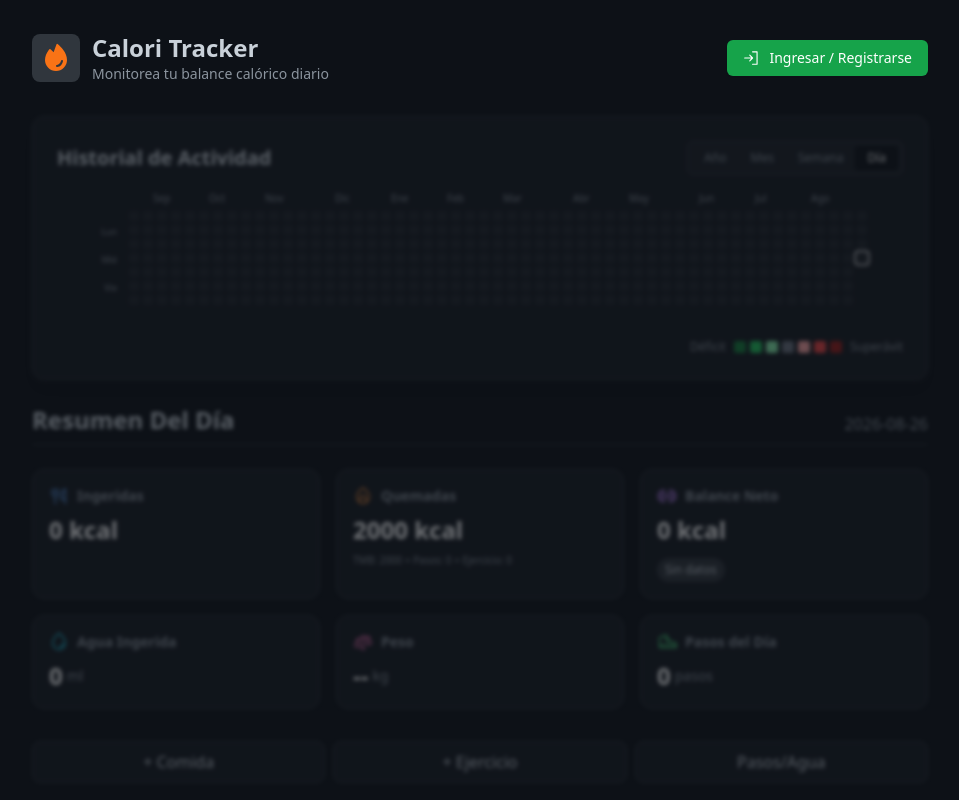
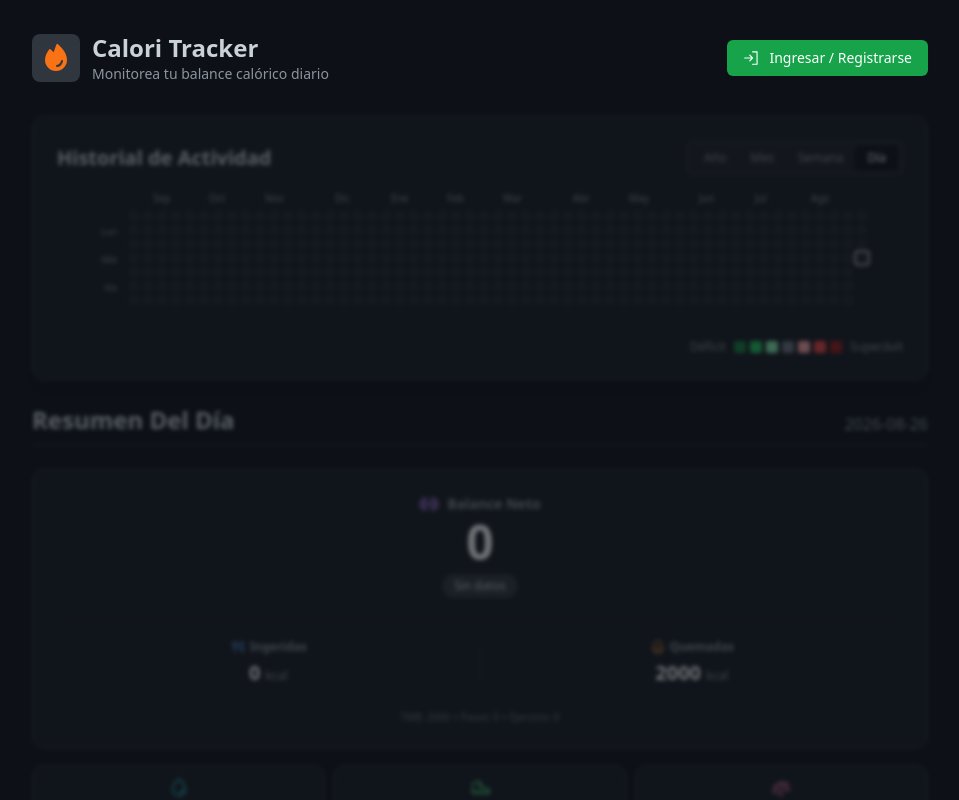
Before and after one commit to MateoLitrenta/calori-tracker, a React (Vite) app: page / in a window 1280 px wide. Shown: the top 800 px of the page, without its empty margins (160-1119 px from the left). Built offline with nearby package versions, Linux system fonts and the light colour scheme.

Commit message:
style: redesign summary layout to optimize vertical space with hero card and compact habits grid

```diff
--- a/src/components/DailyPanel.tsx
+++ b/src/components/DailyPanel.tsx
@@ -205,45 +205,55 @@ const DailyPanel: React.FC<DailyPanelProps> = ({ record, dateStr, onUpdateRecord
       </div>
 
       {/* Summary Cards */}
-      <div className="grid grid-cols-2 md:grid-cols-3 gap-4">
-        <div className="bg-github-card border border-github-border p-4 rounded-xl flex flex-col gap-2">
-          <div className="flex items-center gap-2 text-github-muted text-sm font-semibold">
-            <ForkKnife size={20} className="text-blue-400" /> Ingeridas
+      <div className="flex flex-col gap-4">
+        {/* Hero Card de Calorías */}
+        <div className="bg-github-card border border-github-border rounded-xl p-4 md:p-6 flex flex-col items-center gap-4">
+          <div className="flex flex-col items-center text-center">
+            <div className="flex items-center gap-2 text-github-muted text-sm font-semibold mb-1">
+              <Barbell size={20} className="text-purple-400" /> Balance Neto
+            </div>
+            <div className="text-4xl md:text-5xl font-bold text-white mb-2">
+              {balance !== null ? (balance > 0 ? `+${balance}` : balance) : 0}
+            </div>
+            <div className={`text-xs px-3 py-1 rounded-full font-medium ${getPillColor(balance)}`}>
+              {balanceLabel || 'Mantenimiento'}
+            </div>
           </div>
-          <div className="text-2xl font-bold text-white">{ingested} kcal</div>
-        </div>
 
-        <div className="bg-github-card border border-github-border p-4 rounded-xl flex flex-col gap-2">
-          <div className="flex items-center gap-2 text-github-muted text-sm font-semibold">
-            <Flame size={20} className="text-orange-400" /> Quemadas
+          <div className="w-full flex justify-between md:justify-around items-center border-t border-github-border/30 pt-4 mt-2">
+            <div className="flex flex-col items-center gap-1 flex-1">
+              <div className="flex items-center gap-1 text-github-muted text-xs font-semibold">
+                <ForkKnife size={16} className="text-blue-400" /> Ingeridas
+              </div>
+              <div className="text-xl font-bold text-white">{ingested} <span className="text-xs font-normal text-github-muted">kcal</span></div>
+            </div>
+
+            <div className="h-10 w-px bg-github-border/50"></div>
+
+            <div className="flex flex-col items-center gap-1 flex-1">
+              <div className="flex items-center gap-1 text-github-muted text-xs font-semibold">
+                <Flame size={16} className="text-orange-400" /> Quemadas
+              </div>
+              <div className="text-xl font-bold text-white">{Math.round(burned)} <span className="text-xs font-normal text-github-muted">kcal</span></div>
+            </div>
           </div>
-          <div className="text-2xl font-bold text-white">{Math.round(burned)} kcal</div>
+
           {!isGroup && (
-            <div className="text-[10px] text-github-muted leading-tight">
+            <div className="text-[10px] text-github-muted leading-tight text-center mt-2 max-w-xs opacity-75">
               TMB: {currentBMR} + Pasos: {Math.round(currentRecord.steps * 0.04)} + Ejercicio: {currentRecord.workouts.reduce((s,w)=>s+w.calories,0)}
             </div>
           )}
         </div>
 
-        <div className="bg-github-card border border-github-border p-4 rounded-xl flex flex-col gap-2 col-span-2 md:col-span-1">
-          <div className="flex items-center gap-2 text-github-muted text-sm font-semibold">
-            <Barbell size={20} className="text-purple-400" /> Balance Neto
-          </div>
-          <div className="text-2xl font-bold text-white">
-            {balance !== null ? (balance > 0 ? `+${balance}` : balance) : 0} kcal
-          </div>
-          <div className={`text-xs px-2 py-1 rounded-full w-max mt-1 font-medium ${getPillColor(balance)}`}>
-            {balanceLabel || 'Mantenimiento'}
-          </div>
-        </div>
-
+        {/* Hábitos Compactos */}
         {!isGroup && (
-          <>
-            <div className="bg-github-card border border-github-border p-4 rounded-xl flex flex-col gap-2 col-span-1 md:col-span-1">
-              <div className="flex items-center gap-2 text-github-muted text-sm font-semibold">
-                <Drop size={20} className="text-cyan-400" /> Agua Ingerida
+          <div className="grid grid-cols-3 gap-2">
+            <div className="bg-github-card border border-github-border p-3 rounded-xl flex flex-col items-center text-center justify-between gap-2">
+              <div className="flex flex-col items-center gap-1">
+                <Drop size={20} className="text-cyan-400" />
+                <span className="text-[10px] uppercase tracking-wider font-semibold text-github-muted">Agua</span>
               </div>
-              <div className="text-2xl font-bold text-white flex items-center gap-1">
+              <div className="text-lg md:text-xl font-bold text-white flex flex-col md:flex-row items-center gap-1">
                 {isEditingWater ? (
                   <input
                     type="number"
@@ -262,7 +272,7 @@ const DailyPanel: React.FC<DailyPanelProps> = ({ record, dateStr, onUpdateRecord
                         setIsEditingWater(false);
                       }
                     }}
-                    className="w-20 bg-github-bg border border-github-border rounded-md px-2 py-1 text-lg focus:outline-none focus:border-cyan-500"
+                    className="w-16 bg-github-bg border border-github-border rounded-md px-1 py-0.5 text-center text-sm md:text-base focus:outline-none focus:border-cyan-500"
                   />
                 ) : (
                   <span
@@ -273,15 +283,54 @@ const DailyPanel: React.FC<DailyPanelProps> = ({ record, dateStr, onUpdateRecord
                     {currentRecord.water}
                   </span>
                 )}
-                <span className="text-sm font-normal text-github-muted">ml</span>
+                <span className="text-[10px] font-normal text-github-muted">ml</span>
               </div>
             </div>
 
-            <div className="bg-github-card border border-github-border p-4 rounded-xl flex flex-col gap-2 col-span-1 md:col-span-1">
-              <div className="flex items-center gap-2 text-github-muted text-sm font-semibold">
-                <Scales size={20} className="text-pink-400" /> Peso
+            <div className="bg-github-card border border-github-border p-3 rounded-xl flex flex-col items-center text-center justify-between gap-2">
+              <div className="flex flex-col items-center gap-1">
+                <Sneaker size={20} className="text-green-400" />
+                <span className="text-[10px] uppercase tracking-wider font-semibold text-github-muted">Pasos</span>
               </div>
-              <div className="text-2xl font-bold text-white flex items-center gap-1">
+              <div className="text-lg md:text-xl font-bold text-white flex flex-col md:flex-row items-center gap-1">
+                {isEditingSteps ? (
+                  <input
+                    type="number"
+                    inputMode="numeric"
+                    pattern="[0-9]*"
+                    min="0"
+                    autoFocus
+                    defaultValue={currentRecord.steps}
+                    onBlur={(e) => {
+                      handleUpdateSteps(Number(e.target.value));
+                      setIsEditingSteps(false);
+                    }}
+                    onKeyDown={(e) => {
+                      if (e.key === 'Enter') {
+                        handleUpdateSteps(Number(e.currentTarget.value));
+                        setIsEditingSteps(false);
+                      }
+                    }}
+                    className="w-16 bg-github-bg border border-github-border rounded-md px-1 py-0.5 text-center text-sm md:text-base focus:outline-none focus:border-green-500"
+                  />
+                ) : (
+                  <span
+                    className="cursor-pointer hover:text-green-400 transition-colors"
+                    onClick={() => setIsEditingSteps(true)}
+                    title="Editar pasos"
+                  >
+                    {currentRecord.steps}
+                  </span>
+                )}
+              </div>
+            </div>
+
+            <div className="bg-github-card border border-github-border p-3 rounded-xl flex flex-col items-center text-center justify-between gap-2">
+              <div className="flex flex-col items-center gap-1">
+                <Scales size={20} className="text-pink-400" />
+                <span className="text-[10px] uppercase tracking-wider font-semibold text-github-muted">Peso</span>
+              </div>
+              <div className="text-lg md:text-xl font-bold text-white flex flex-col md:flex-row items-center gap-1">
                 {isEditingWeight ? (
                   <input
                     type="number"
@@ -300,7 +349,7 @@ const DailyPanel: React.FC<DailyPanelProps> = ({ record, dateStr, onUpdateRecord
                         setIsEditingWeight(false);
                       }
                     }}
-                    className="w-20 bg-github-bg border border-github-border rounded-md px-2 py-1 text-lg focus:outline-none focus:border-pink-500"
+                    className="w-16 bg-github-bg border border-github-border rounded-md px-1 py-0.5 text-center text-sm md:text-base focus:outline-none focus:border-pink-500"
                   />
                 ) : (
                   <span
@@ -311,48 +360,10 @@ const DailyPanel: React.FC<DailyPanelProps> = ({ record, dateStr, onUpdateRecord
                     {currentRecord.weight ? currentRecord.weight : '--'}
                   </span>
                 )}
-                <span className="text-sm font-normal text-github-muted">kg</span>
+                <span className="text-[10px] font-normal text-github-muted">kg</span>
               </div>
             </div>
-
-            <div className="bg-github-card border border-github-border p-4 rounded-xl flex flex-col gap-2 col-span-2 md:col-span-1">
-              <div className="flex items-center gap-2 text-github-muted text-sm font-semibold">
-                <Sneaker size={20} className="text-green-400" /> Pasos del Día
-              </div>
-              <div className="text-2xl font-bold text-white flex items-center gap-1">
-                {isEditingSteps ? (
-                  <input
-                    type="number"
-                    inputMode="numeric"
-                    pattern="[0-9]*"
-                    min="0"
-                    autoFocus
-                    defaultValue={currentRecord.steps}
-                    onBlur={(e) => {
-                      handleUpdateSteps(Number(e.target.value));
-                      setIsEditingSteps(false);
-                    }}
-                    onKeyDown={(e) => {
-                      if (e.key === 'Enter') {
-                        handleUpdateSteps(Number(e.currentTarget.value));
-                        setIsEditingSteps(false);
-                      }
-                    }}
-                    className="w-24 bg-github-bg border border-github-border rounded-md px-2 py-1 text-lg focus:outline-none focus:border-green-500"
-                  />
-                ) : (
-                  <span
-                    className="cursor-pointer hover:text-green-400 transition-colors"
-                    onClick={() => setIsEditingSteps(true)}
-                    title="Editar pasos"
-                  >
-                    {currentRecord.steps}
-                  </span>
-                )}
-                <span className="text-sm font-normal text-github-muted">pasos</span>
-              </div>
-            </div>
-          </>
+          </div>
         )}
       </div>
 
```
